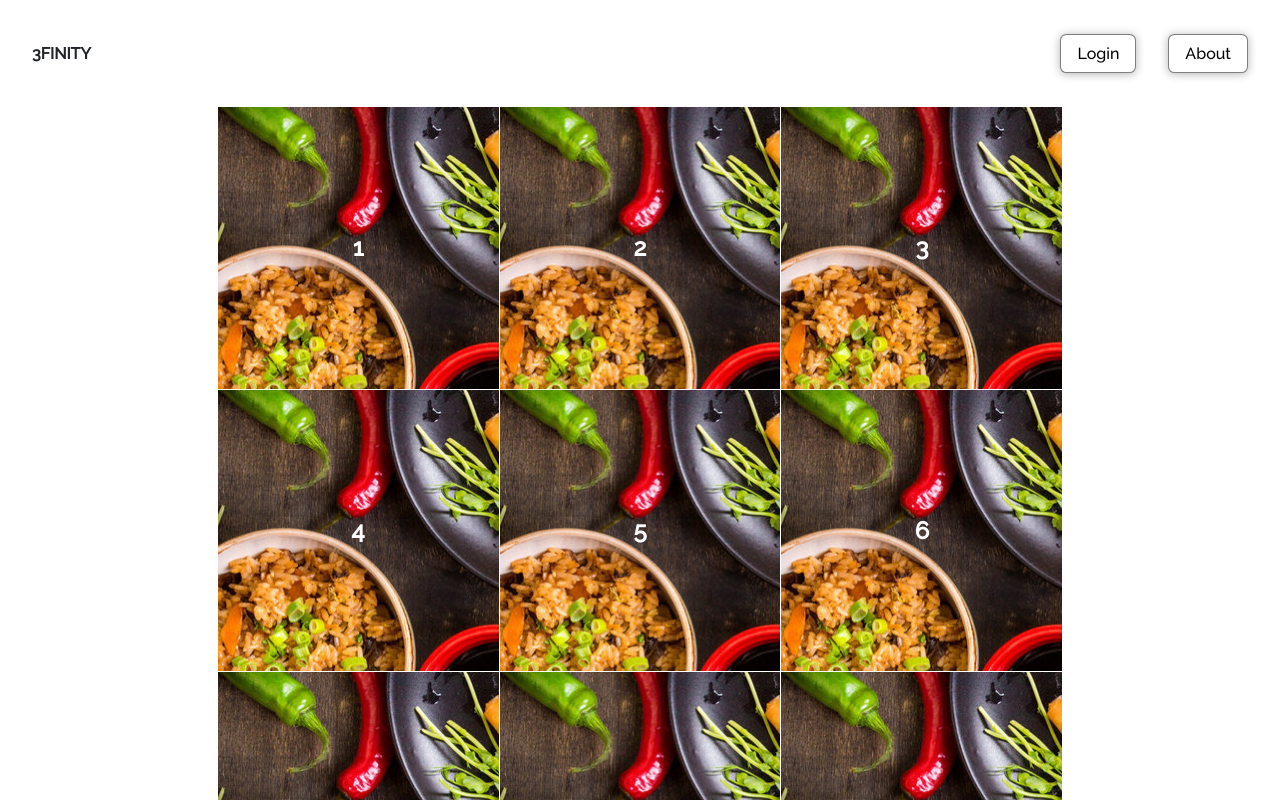
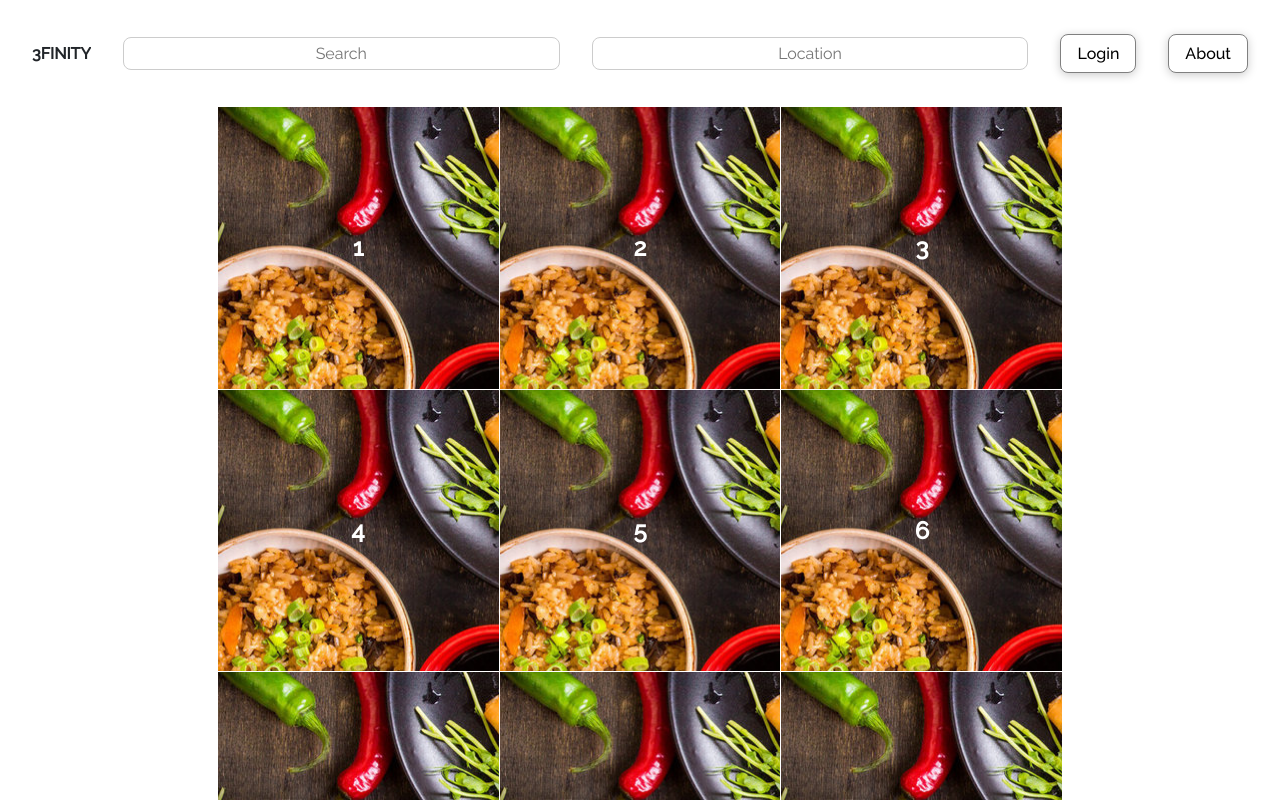
Before and after one commit to calvinyhu/shmack, a React app: page / in a window 1280 px wide. Shown: the top 800 px of the page. Built offline with nearby package versions, Linux system fonts and the light colour scheme.

Commit message:
Added search bars.

```diff
--- a/src/components/Navigation/NavigationItems/NavigationItems.css
+++ b/src/components/Navigation/NavigationItems/NavigationItems.css
@@ -1 +1 @@
-.NavigationItems{display:flex;flex-flow:column;justify-content:space-evenly;width:100%;padding:0;margin:0}@media (min-width:40rem){.NavigationItems{flex-flow:row}}.NavigationItemDefault{display:inline-block;width:80vw;margin-bottom:2rem;text-align:center}.NavigationItemDefault a{display:block;background:#fff;color:#000;padding:.4rem 1rem;border:1px solid rgba(0,0,0,.5);border-radius:.4rem;text-decoration:none;box-shadow:0 1px 10px 0 rgba(0,0,0,.3);font-weight:500}.NavigationItemDefault a:hover{background:#000;color:#fff;transition:.2s ease-in-out}@media (min-width:40rem){.NavigationItemDefault{margin-bottom:0;margin-left:2rem;width:auto}}
+.NavigationItems{display:flex;flex-flow:column;justify-content:space-evenly;width:100%;padding:0;margin:0}@media (min-width:40rem){.NavigationItems{flex-flow:row}}.NavigationItemDefault{display:inline-block;width:80vw;margin-bottom:2rem;text-align:center}.NavigationItemDefault a{display:block;background:#fff;color:#000;padding:.4rem 1rem;border:1px solid gray;border-radius:8px;text-decoration:none;box-shadow:0 2px 10px 0 #ccc;font-weight:500}.NavigationItemDefault a:hover{background:#000;color:#fff;transition:.2s ease-in-out}@media (min-width:40rem){.NavigationItemDefault{margin-bottom:0;margin-left:2rem;width:auto}}
--- a/src/components/Navigation/NavigationItems/NavigationItems.scss
+++ b/src/components/Navigation/NavigationItems/NavigationItems.scss
@@ -25,10 +25,10 @@
         background: white;
         color: black;
         padding: $padding-tiny * 2 $padding-default;
-        border: 1px solid rgba(0, 0, 0, 0.5);
-        border-radius: 0.4rem;
+        border: 1px solid gray;
+        border-radius: $border-radius-default;
         text-decoration: none;
-        box-shadow: 0px 1px 10px 0px rgba(0, 0, 0, 0.3);
+        box-shadow: $box-shadow-default;
         font-weight: 500;
         &:hover {
             background: black;
--- a/src/components/Navigation/SideDrawer/SideDrawerToggle/SideDrawerToggle.css
+++ b/src/components/Navigation/SideDrawer/SideDrawerToggle/SideDrawerToggle.css
@@ -1 +1 @@
-.SideDrawerToggle{display:flex;flex-direction:column;justify-content:space-evenly;height:2rem;cursor:pointer}@media (min-width:40rem){.SideDrawerToggle{display:none}}.Bar1,.Bar2,.Bar3{width:2rem;height:.2rem;background-color:#333;transition:.2s ease-in-out}.Change .Bar1{-webkit-transform:rotate(-45deg) translate(-9px,6px);transform:rotate(-45deg) translate(-9px,6px)}.Change .Bar2{opacity:0}.Change .Bar3{-webkit-transform:rotate(45deg) translate(-8px,-8px);transform:rotate(45deg) translate(-8px,-8px)}
+.SideDrawerToggle{display:flex;flex-direction:column;justify-content:space-evenly;height:2rem;margin-left:2rem;cursor:pointer}@media (min-width:40rem){.SideDrawerToggle{display:none}}.Bar1,.Bar2,.Bar3{width:2rem;height:.2rem;background-color:#333;transition:.2s ease-in-out}.Change .Bar1{-webkit-transform:rotate(-45deg) translate(-9px,6px);transform:rotate(-45deg) translate(-9px,6px)}.Change .Bar2{opacity:0}.Change .Bar3{-webkit-transform:rotate(45deg) translate(-8px,-8px);transform:rotate(45deg) translate(-8px,-8px)}
--- a/src/components/Navigation/SideDrawer/SideDrawerToggle/SideDrawerToggle.scss
+++ b/src/components/Navigation/SideDrawer/SideDrawerToggle/SideDrawerToggle.scss
@@ -6,6 +6,7 @@
     flex-direction: column;
     justify-content: space-evenly;
     height: 2rem;
+    margin-left: $margin-default * 2;
     cursor: pointer;
 
     @include media-min-width($desktop-width) {
--- a/src/components/Navigation/Toolbar/Toolbar.css
+++ b/src/components/Navigation/Toolbar/Toolbar.css
@@ -1 +1 @@
-.Toolbar{display:flex;justify-content:space-between;align-items:center;width:100vw;padding:2rem;background:#fff}.Toolbar p{margin:0;padding:.6rem 0}.Toolbar nav{display:none}@media (min-width:40rem){.Toolbar nav{display:flex}}
+.Toolbar{display:flex;justify-content:space-between;align-items:center;width:100vw;padding:2rem;background:#fff}.Toolbar p{margin:0;padding:.6rem 0}.Toolbar nav{display:none}@media (min-width:40rem){.Toolbar nav{display:flex}}.ToolbarSearch{display:flex;justify-content:space-evenly;align-items:center;position:fixed;bottom:1rem;left:5vw;width:90vw;background:#fff;padding:1rem;padding-left:0;border-radius:8px}.ToolbarSearch input{min-width:0;width:100%;padding:.2rem;border:1px solid #ccc;border-radius:8px;margin-left:1rem;text-align:center}.ToolbarSearch input:focus{border-color:gray;box-shadow:0 2px 10px 0 #ccc;outline:0}@media (min-width:40rem){.ToolbarSearch input{margin-left:2rem}}@media (min-width:40rem){.ToolbarSearch{position:static;width:100vw;padding:0}}
--- a/src/components/Navigation/Toolbar/Toolbar.js
+++ b/src/components/Navigation/Toolbar/Toolbar.js
@@ -8,6 +8,10 @@ const toolbar = (props) => {
     return (
         <header className={classes.Toolbar}>
             <p><strong>3FINITY</strong></p>
+            <div className={classes.ToolbarSearch} >
+                <input type='text' placeholder='Search' />
+                <input type='text' placeholder='Location' />
+            </div>
             <SideDrawerToggle toggleSideDrawer={props.toggleSideDrawer} />
             <nav>
                 <NavigationItems />
--- a/src/components/Navigation/Toolbar/Toolbar.scss
+++ b/src/components/Navigation/Toolbar/Toolbar.scss
@@ -22,3 +22,44 @@
         }
     }
 }
+
+.ToolbarSearch {
+    display: flex;
+    justify-content: space-evenly;
+    align-items: center;
+    position: fixed;
+    // TODO: Avoid using TRBL
+    bottom: 1rem;
+    left: 5vw;
+    width: 90vw;
+    background: white;
+    padding: $padding-default;
+    padding-left: 0;
+    border-radius: $border-radius-default;
+
+    input {
+        min-width: 0;
+        width: 100%;
+        padding: $padding-tiny;
+        border: 1px solid #ccc;
+        border-radius: $border-radius-default;
+        margin-left: $margin-default;
+        text-align: center;
+
+        &:focus {
+            border-color: gray;
+            box-shadow: $box-shadow-default;
+            outline: none;
+        }
+
+        @include media-min-width($desktop-width) {
+            margin-left: $margin-default * 2;
+        }
+    }
+
+    @include media-min-width($desktop-width) {
+        position: static;
+        width: 100vw;
+        padding: 0;
+    }
+}
```
Also changed, not shown: src/assets/scss/_variables.scss (+9 -0 lines).
